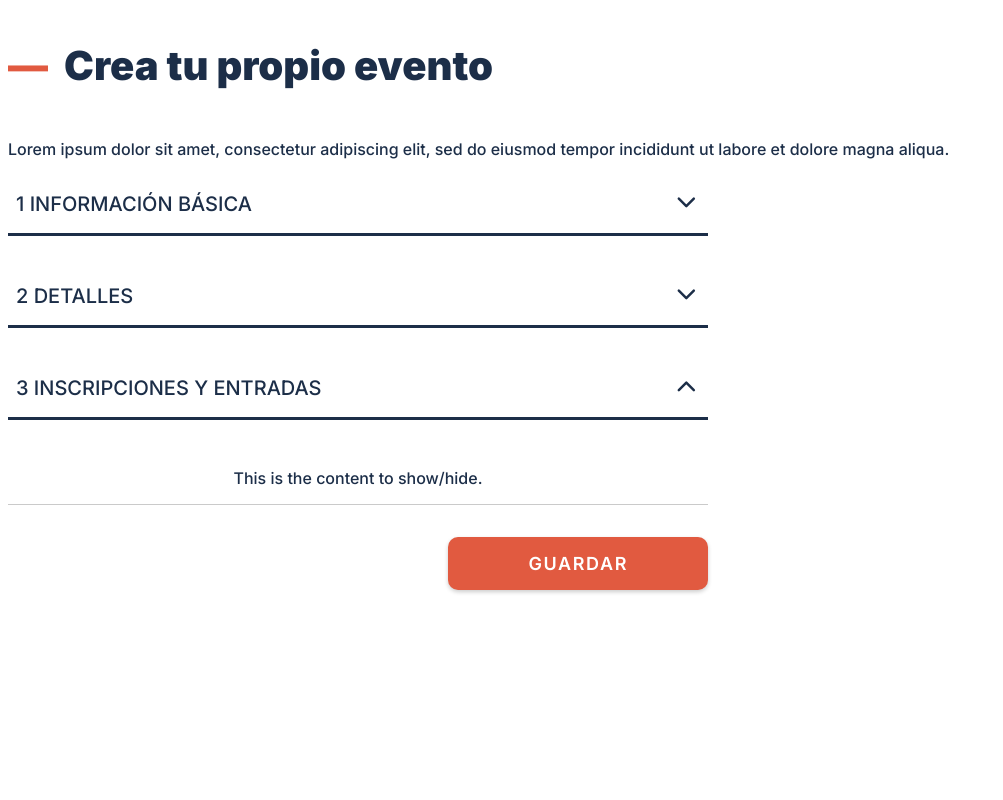
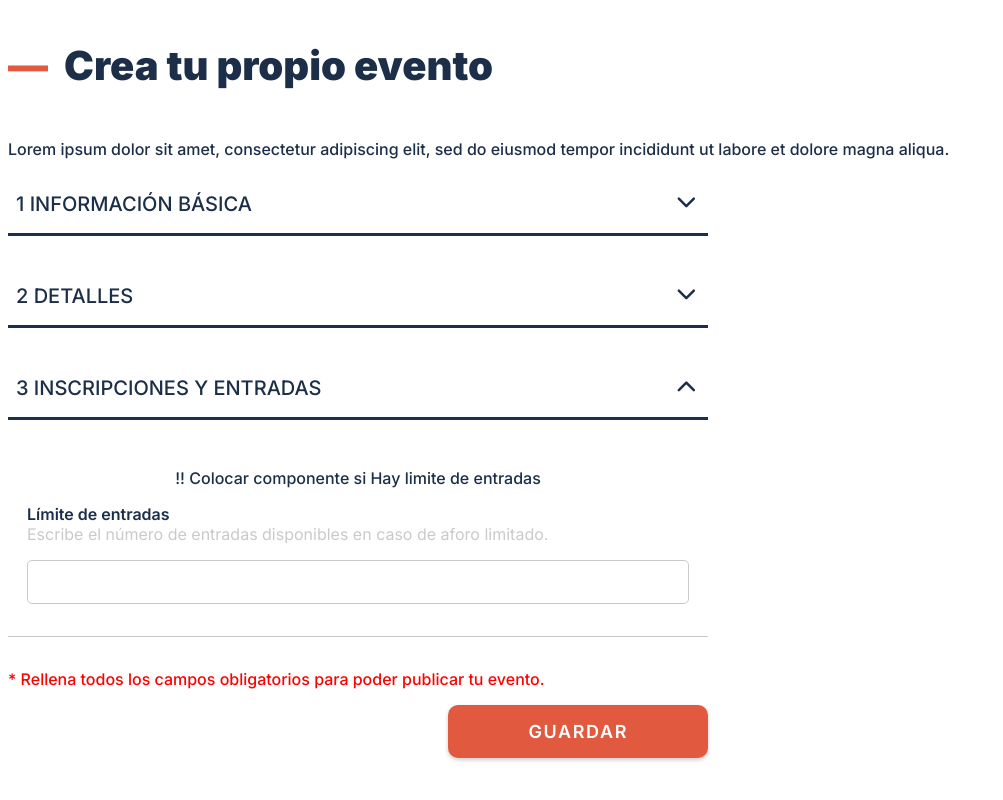
Before and after one commit to raulalhena/actos, a Next.js app: page /event in a window 1280 px wide. Both pictures are taken after a click on the element 686 px from the left and 388 px from the top of the page. Shown: the whole page, without its empty margins (0-1003 px from the left). Built offline with nearby package versions, Linux system fonts and the light colour scheme.

Commit message:
checking some missing fields

```diff
--- a/src/app/interfaces/textInputWithSubtitleProps.ts
+++ b/src/app/interfaces/textInputWithSubtitleProps.ts
@@ -5,6 +5,6 @@ export interface textInputWithSubtitleProps {
     id: string;
     maxLength: number;
     minLength: number;
-    value: string | undefined;
+    value: number | string | undefined;
     onChange: (event: React.ChangeEvent<HTMLInputElement>) => void;
 }
--- a/src/components/Button/ButtonSubmit.tsx
+++ b/src/components/Button/ButtonSubmit.tsx
@@ -1,4 +1,4 @@
-import { ButtonSubmitProps } from '@/app/interfaces/buttonSubmitProps';
+import { ButtonSubmitProps } from '@/app/interfaces/buttonProps';
 import styles from './ButtonSubmit.module.css';
 
 const ButtonSubmit = ({ label }: ButtonSubmitProps) => {
--- a/src/components/Form/EventForm.tsx
+++ b/src/components/Form/EventForm.tsx
@@ -121,7 +121,14 @@ const EventForm = () => {
                             placeHolder="Digite etiquetas y presione Enter"
                         />
                     </FormField>
+
                     <FormField>
+                        !! Modalidad!
+                    </FormField>
+
+                    <FormField>
+                        !! Colocar Componet para Lugar del evento!
+
                         <TextInput
                             id="address"
                             label="Añade una dirección"
@@ -144,6 +151,8 @@ const EventForm = () => {
                         />
                     </FormField>
                     <FormField>
+                        !! Colocar componente de FEcha confirmada
+                        !! Colocar componente fecha - calendario
                         <Select
                             id="timeZone"
                             label="Zona Horária"
@@ -185,6 +194,19 @@ const EventForm = () => {
                             value={formData.organizedBy}
                             onChange={handleInputChange}
                         />
+                        <TextInput
+                            id="contact"
+                            label="Información de contacto de los dinamizadores"
+                            placeholder="email@email.com"
+                            minLength={3}
+                            maxLength={75}
+                            value={formData.contact}
+                            onChange={handleInputChange}
+                        />
+                        <ToggleSwitch
+                            id="contactInfo"
+                            label="Mostrar públicamente la información de contacto."
+                            subtitle="Si se desactiva, la información de contacto quedará oculta." />
                     </FormField>
                     <FormField>
                         <Select
@@ -195,6 +217,10 @@ const EventForm = () => {
                             onChange={handleSelectChange}
                         />
                     </FormField>
+                    <FormField>
+                        !!  Box - upload de imagen!!!
+                    </FormField>
+
                 </SectionForm>
 
                 <SectionForm
@@ -202,9 +228,20 @@ const EventForm = () => {
                     isVisible={isSection3Visible}
                     toggleVisibility={() => setIsSection3Visible(!isSection3Visible)}>
                     <FormField>
-                        <p>This is the content to show/hide.</p>
+                        <p> !! Colocar componente si Hay limite de entradas</p>
+                        <TextInputWithSubtitle
+                            id="capacity"
+                            label="Límite de entradas"
+                            subtitle="Escribe el número de entradas disponibles en caso de aforo limitado."
+                            placeholder=""
+                            minLength={3}
+                            maxLength={500}
+                            value={formData.capacity}
+                            onChange={handleInputChange}
+                        />
                     </FormField>
                 </SectionForm>
+                <p style={{ color: 'red' }}>* Rellena todos los campos obligatorios para poder publicar tu evento.</p>
 
                 <ButtonSubmit label="Guardar" />
 
```
Also changed, not shown: src/app/interfaces/buttonProps.ts (renamed from src/app/interfaces/buttonSubmitProps.ts).
